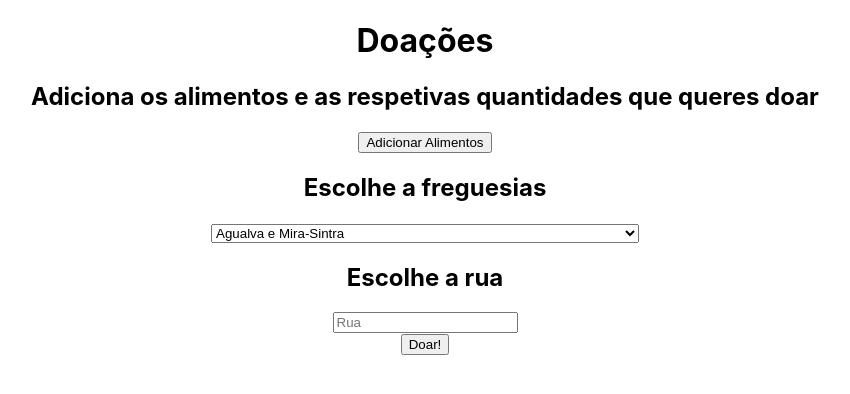
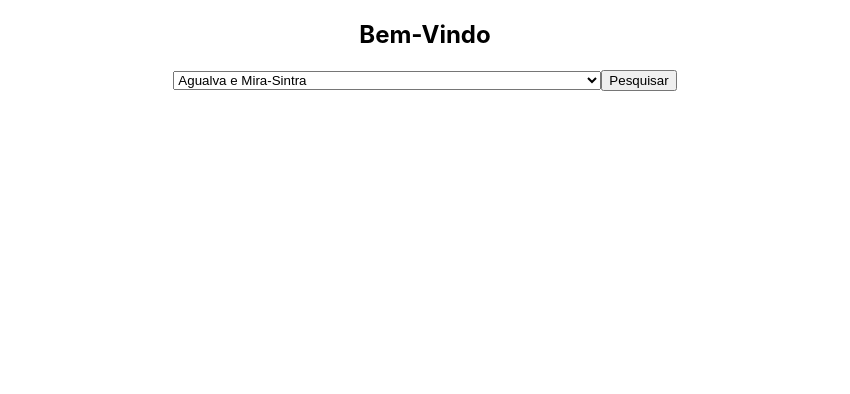
Before and after one commit to RitaRocha94/hack005, a React (Create React App) app in the folder frontend/: page /donate in a window 1280 px wide. Shown: the top 394 px of the page, without its empty margins (215-1065 px from the left). Built offline with nearby package versions, Linux system fonts and the light colour scheme.

Commit message:
Alterações na Donate

```diff
--- a/frontend/src/pages/Collect.js
+++ b/frontend/src/pages/Collect.js
@@ -53,7 +53,9 @@ function Collect() {
             </Formik>
             <div>
     {donations.map((item, index) => (
-        <p key={index}> {item.rua}!</p>
+        <div key={index}>
+            <div>{item.rua}</div>
+        </div>
     ))}
     </div>
         </div>
--- a/frontend/src/pages/Donate.js
+++ b/frontend/src/pages/Donate.js
@@ -1,71 +1,41 @@
-import React from 'react';
+import React, { useState } from 'react';
 import { Formik, Field, FieldArray } from 'formik'
 
-function Donate() {
-  const [value, setValue] = React.useState('');
-  return (
-    <>
-      <h1>Doações</h1>
+class Donate extends React.Component{
+  constructor(props){
+    super(props)
+    this.state= {
+    togglePlaces: false,
+    deliveryPlaces: ["Escola", "PSP", "Junta de Frequesia", "Clube Desportivo"]
+    }
+  }
+
+    handleToggle = () =>{
+      this.setState({togglePlaces: true})
+
+  }
+    render() {
+      let {togglePlaces} = this.state;
+    return(
+
+    <div>
+            <h2>Bem-Vindo</h2>
             <Formik
-        initialValues={
-          { alimentos: [],
-            freguesias: '',
-            rua: ''}}
+            initialValues={{ freguesias: ''}}
+                onSubmit={this.handleToggle}
+                // onSubmit={async (values) => {
+                //     console.log(values.freguesias)
+                //     const res = await fetch(`/api/donations/${values.freguesias}`)
+                //     const json = await res.json();
+                //     setDonations(json.donations)
+                //     console.log(donations)
+                //   }}
+                >
 
-        onSubmit={async (values, { resetForm }) => {
-          console.log(values)
-          const res = await fetch(`/api/donations/`, {
-            method: "POST",
-            body: JSON.stringify(values),
-            headers: { "Content-Type": "application/json" }
-          })
-          console.log(res.status)
-          if (res.status === 201) {
-            const {id} = await res.json()
-            resetForm()
-          }
-        }}
-      >
+
                {
                     ({ values, handleSubmit }) => (
             <form onSubmit={handleSubmit}>
-              <h2>Adiciona os alimentos e as respetivas quantidades que queres doar</h2>
-            <FieldArray
-              name="alimentos"
-              render={arrayHelpers => (
-                <div>
-                  {values.alimentos && values.alimentos.length > 0 ? (
-                    values.alimentos.map((alimento, index) => (
-                      <div key={index}>
-                        <Field name={`alimentos.${index}.name`}/>
-                        <Field type="number"
-                          min={0}
-                          name={`alimentos.${index}.number`}
-                          placeholder="Quantidade (unidade)" />
-                        <button
-                          type="button"
-                          onClick={() => arrayHelpers.remove(index)}
-                        >
-                          -
-                        </button>
-                        <button
-                          type="buttonMais"
-                          onClick={() => arrayHelpers.insert(index + 1, {name: "", number: ""})}
-                        >
-                          +
-                        </button>
-                      </div>
-                    ))
-                  ) : (
-                    <button type="button" onClick={() => arrayHelpers.push({name: "", number: ""})}>
-                     Adicionar Alimentos
-                    </button>
-                  )}
-                </div>
-              )}
-            />
-
-            <h2>Escolhe a freguesias</h2>
                  <Field
               as="select"
               name="freguesias" >
@@ -79,17 +49,21 @@ function Donate() {
               <option value="Almargem do Bispo, Pero Pinheiro e Montelavar">Almargem do Bispo, Pero Pinheiro e Montelavar</option>
               <option value="Santa Maria e São Miguel, São Martinho e São Pedro de Penaferrim">Santa Maria e São Miguel, São Martinho e São Pedro de Penaferrim</option>
                 </Field>
-            <h2>Escolhe a rua</h2>
-            <Field type="text" name="rua" placeholder="Rua"/>
-            <br/>
-
-            <button type="submit">Doar!</button>
+                <button type="submit">Pesquisar</button>
             </form>
+                    )}
+            </Formik>
+             {togglePlaces?
+           <div>
+    {this.state.deliveryPlaces.map((item, index) => (
+        <div key={index}>
+            <div className='deliveryPlaces'>{item}</div>
+        </div>
+    ))}
+    </div> : null}
+        </div>
     )
     }
-      </Formik>
-    </>
-  )
 }
 
 export default Donate;
```
Lines whose indentation alone changed are shown as unchanged.
